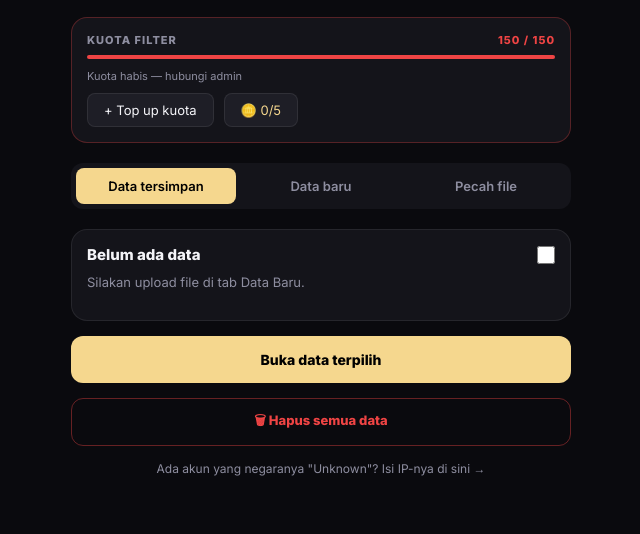
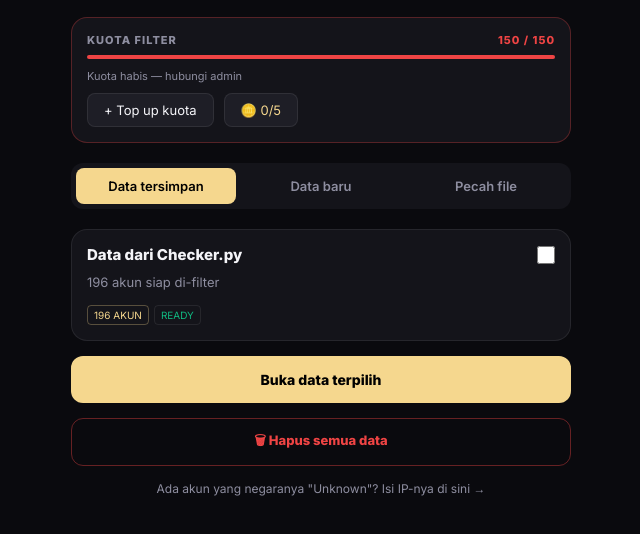
Before and after one commit to dykanasti1304-afk/dyriee-web, a plain HTML site: page index.html in a window 1280 px wide. Shown: the part 142-676 px from the top of the page, without its empty margins (319-959 px from the left). Drawn offline with Linux system fonts and the light colour scheme.

Commit message:
Update auto load accounts.json

```diff
--- a/index.html
+++ b/index.html
@@ -90,14 +90,14 @@
       <div class="tab" onclick="switchTab('pecah', event)">Pecah file</div>
     </div>
 
-    <!-- Tab Tersimpan -->
+    <!-- Tab Tersimpan (Otomatis Baca accounts.json) -->
     <div id="tab-tersimpan" class="tab-content active">
       <div class="data-card">
         <div class="data-header">
-          <div class="data-title" id="savedTitle">Belum ada data</div>
+          <div class="data-title" id="savedTitle">Memuat data...</div>
           <input type="checkbox" style="width: 18px; height: 18px; accent-color: var(--gold);">
         </div>
-        <p style="font-size: 13px; color: var(--muted);" id="savedSubtitle">Silakan upload file di tab Data Baru.</p>
+        <p style="font-size: 13px; color: var(--muted);" id="savedSubtitle">Sedang mengambil data dari server...</p>
         <div class="badge-row" id="savedBadges"></div>
       </div>
       <button class="btn-primary" onclick="window.location.href='batch.html'">Buka data terpilih</button>
@@ -146,26 +146,35 @@
       document.getElementById(`tab-${tabName}`).classList.add('active');
     }
 
-    // --- LOGIKA SIMPAN DATA ---
-    function saveDataToStorage(usn, pw, ip) {
-      let existing = JSON.parse(localStorage.getItem('dyriee_saved_data') || "[]");
-      existing.push({ usn, pw, ip });
-      localStorage.setItem('dyriee_saved_data', JSON.stringify(existing));
-    }
+    // --- 1. LOGIKA OTOMATIS BACA accounts.json ---
+    async function loadAccountsData() {
+      try {
+        const res = await fetch('accounts.json?t=' + new Date().getTime());
+        const data = await res.json();
 
-    function updateSavedUI() {
-      const saved = JSON.parse(localStorage.getItem('dyriee_saved_data') || "[]");
-      document.getElementById('savedTitle').innerText = saved.length > 0 ? "Data Tersimpan" : "Belum ada data";
-      document.getElementById('savedSubtitle').innerText = saved.length > 0 ? `${saved.length} akun tersimpan` : "Silakan upload file di tab Data Baru.";
+        let total = 0;
+        if (data.bagus) total += data.bagus.length;
+        if (data.biasa) total += data.biasa.length;
+        if (data.jelek) total += data.jelek.length;
 
-      if (saved.length > 0) {
-        document.getElementById('savedBadges').innerHTML = `<span class="badge gold">${saved.length} AKUN</span>`;
-      } else {
-        document.getElementById('savedBadges').innerHTML = "";
+        if (total > 0) {
+          document.getElementById('savedTitle').innerText = "Data dari Checker.py";
+          document.getElementById('savedSubtitle').innerText = `${total} akun siap di-filter`;
+          document.getElementById('savedBadges').innerHTML = `
+            <span class="badge gold">${total} AKUN</span>
+            <span class="badge" style="color: var(--green);">READY</span>
+          `;
+        } else {
+          document.getElementById('savedTitle').innerText = "Belum ada data";
+          document.getElementById('savedSubtitle').innerText = "Silakan upload file di tab Data Baru.";
+        }
+      } catch (e) {
+        document.getElementById('savedTitle').innerText = "Belum ada data";
+        document.getElementById('savedSubtitle').innerText = "File accounts.json tidak ditemukan.";
       }
     }
 
-    // --- LOGIKA UPLOAD FILE ---
+    // --- 2. LOGIKA UPLOAD FILE MANUAL ---
     function handleFile(input) {
       const file = input.files[0];
       if (!file) return;
@@ -195,22 +204,21 @@
       });
 
       localStorage.setItem('dyriee_saved_data', JSON.stringify(saved));
-      alert(`Berhasil menyimpan ${lines.length} akun!`);
-      updateSavedUI();
+      alert(`Berhasil menyimpan ${lines.length} akun secara lokal!`);
+      loadAccountsData(); // Refresh tampilan
 
-      // Pindah ke halaman dashboard
       if (isFileUpload) window.location.href = 'batch.html';
     }
 
     function hapusData() {
-      if (confirm("Yakin mau hapus semua data tersimpan?")) {
+      if (confirm("Yakin mau hapus semua data lokal?")) {
         localStorage.removeItem('dyriee_saved_data');
-        alert("Data berhasil dihapus!");
-        updateSavedUI();
+        alert("Data lokal berhasil dihapus!");
+        loadAccountsData();
       }
     }
 
-    // --- LOGIKA PECAH FILE ---
+    // --- 3. LOGIKA PECAH FILE ---
     function handleSplitFile(input) {
       const file = input.files[0];
       if (!file) return;
@@ -231,7 +239,6 @@
       const totalBagian = Math.ceil(lines.length / limit);
       alert(`Berhasil memecah ${lines.length} akun menjadi ${totalBagian} bagian.`);
 
-      // Simulasi download file
       for (let i = 0; i < totalBagian; i++) {
         const chunk = lines.slice(i * limit, (i + 1) * limit).join('\n');
         const blob = new Blob([chunk], { type: "text/plain" });
@@ -243,7 +250,7 @@
     }
 
     // Init
-    updateSavedUI();
+    loadAccountsData();
   </script>
 </body>
 </html>
```
